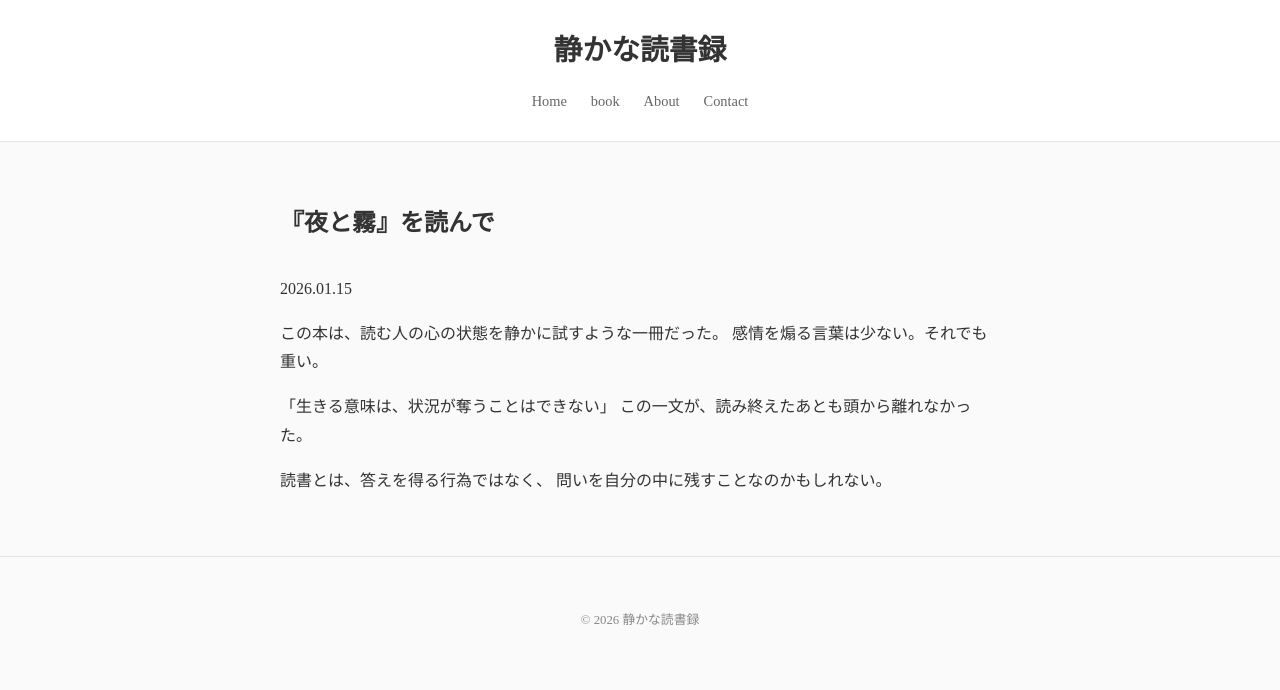
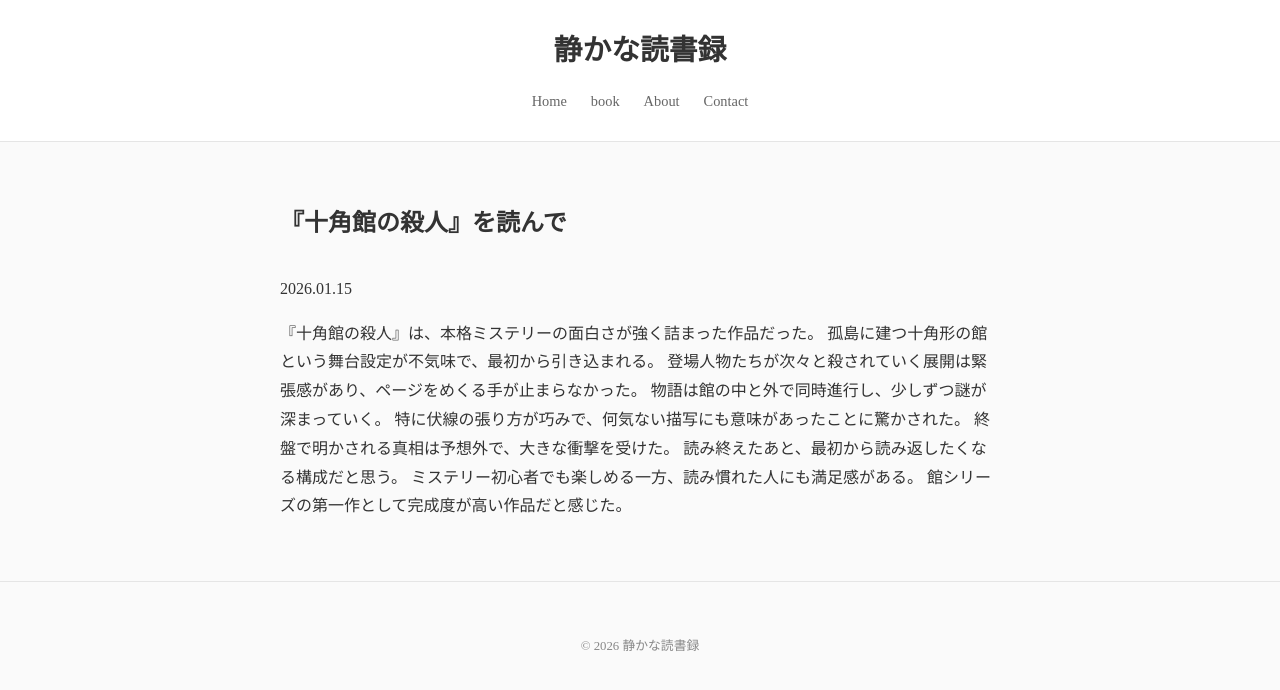
Before and after one commit to tanakashouta000-ops/Booksite, a plain HTML site: page post1.html in a window 1280 px wide. Drawn offline with Linux system fonts and the light colour scheme.

Commit message:
add new post

```diff
--- a/post1.html
+++ b/post1.html
@@ -21,22 +21,19 @@
 
 
 <main class="container post">
-  <h2>『夜と霧』を読んで</h2>
+  <h2>『十角館の殺人』を読んで</h2>
   <p class="date">2026.01.15</p>
 
   <p>
-    この本は、読む人の心の状態を静かに試すような一冊だった。
-    感情を煽る言葉は少ない。それでも重い。
-  </p>
-
-  <p>
-    「生きる意味は、状況が奪うことはできない」
-    この一文が、読み終えたあとも頭から離れなかった。
-  </p>
-
-  <p>
-    読書とは、答えを得る行為ではなく、
-    問いを自分の中に残すことなのかもしれない。
+    『十角館の殺人』は、本格ミステリーの面白さが強く詰まった作品だった。
+    孤島に建つ十角形の館という舞台設定が不気味で、最初から引き込まれる。
+    登場人物たちが次々と殺されていく展開は緊張感があり、ページをめくる手が止まらなかった。
+    物語は館の中と外で同時進行し、少しずつ謎が深まっていく。
+    特に伏線の張り方が巧みで、何気ない描写にも意味があったことに驚かされた。
+    終盤で明かされる真相は予想外で、大きな衝撃を受けた。
+    読み終えたあと、最初から読み返したくなる構成だと思う。
+    ミステリー初心者でも楽しめる一方、読み慣れた人にも満足感がある。
+    館シリーズの第一作として完成度が高い作品だと感じた。
   </p>
 </main>
 
```
